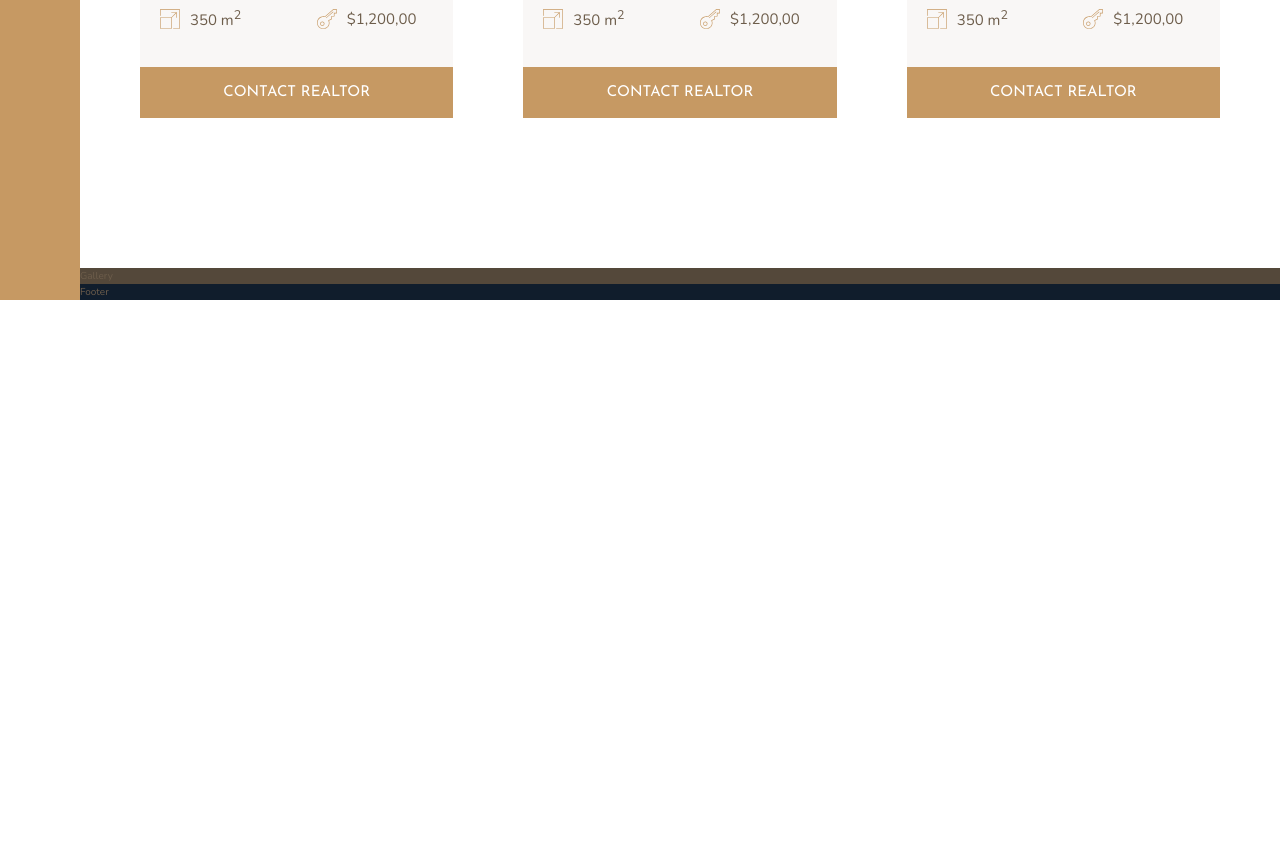
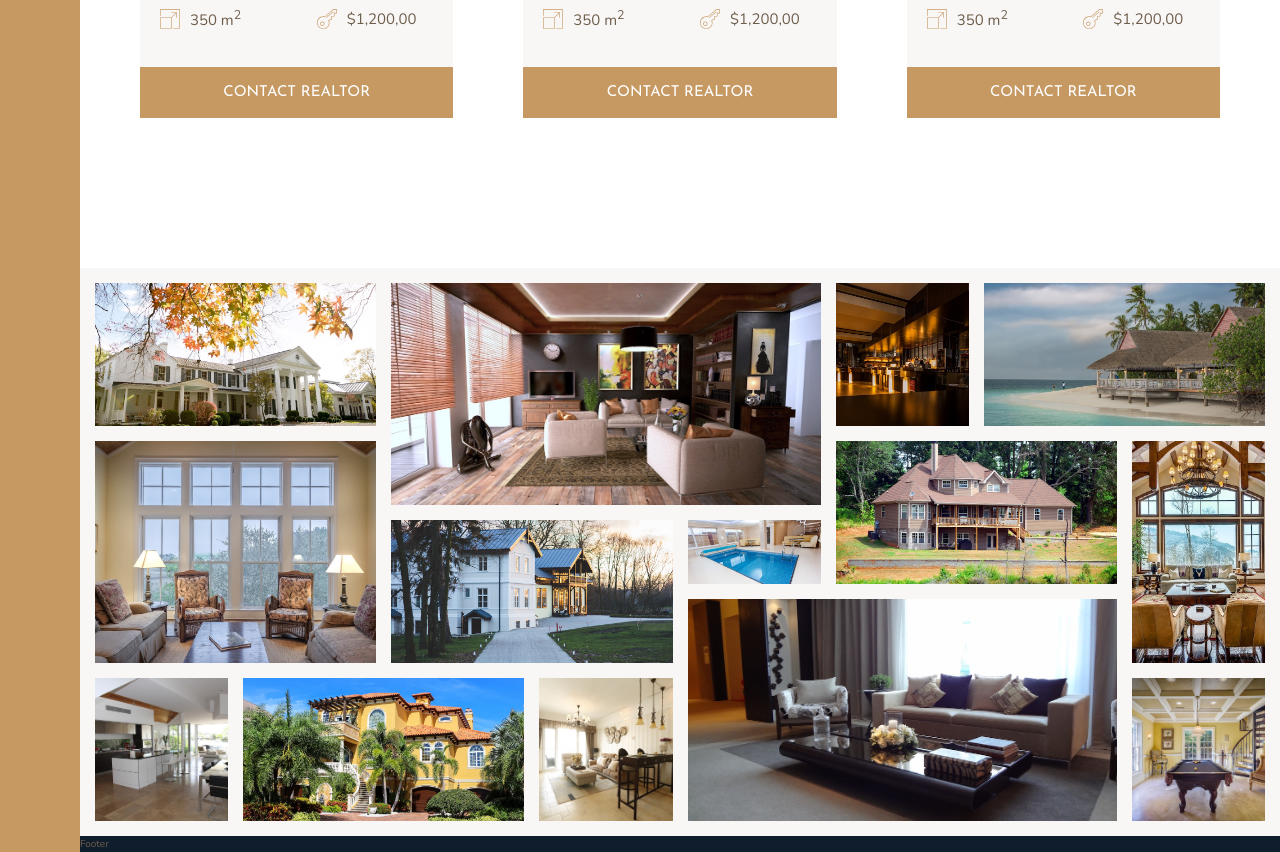
Before and after one commit to SinghVikram97/advanced-css-course-projects, a website: page Nexter/index.html in a window 1280 px wide. Shown: the part 2804-3656 px from the top of the page. Before the commit the page ends 3104 px from the top, so only its background shows below. Drawn offline with nearby package versions, Linux system fonts and the light colour scheme.

Commit message:
✅ Done image gallery

```diff
--- a/Nexter/index.html
+++ b/Nexter/index.html
@@ -290,8 +290,24 @@
         </section>
 
         <section class="gallery">
-            Gallery
+
+            <div class="figure gallery__item gallery__item--1"><img src="img/gal-1.jpeg" alt="Gallery image 1" class="gallery__img"></div>
+            <div class="figure gallery__item gallery__item--2"><img src="img/gal-2.jpeg" alt="Gallery image 2" class="gallery__img"></div>
+            <div class="figure gallery__item gallery__item--3"><img src="img/gal-3.jpeg" alt="Gallery image 3" class="gallery__img"></div>
+            <div class="figure gallery__item gallery__item--4"><img src="img/gal-4.jpeg" alt="Gallery image 4" class="gallery__img"></div>
+            <div class="figure gallery__item gallery__item--5"><img src="img/gal-5.jpeg" alt="Gallery image 5" class="gallery__img"></div>
+            <div class="figure gallery__item gallery__item--6"><img src="img/gal-6.jpeg" alt="Gallery image 6" class="gallery__img"></div>
+            <div class="figure gallery__item gallery__item--7"><img src="img/gal-7.jpeg" alt="Gallery image 7" class="gallery__img"></div>
+            <div class="figure gallery__item gallery__item--8"><img src="img/gal-8.jpeg" alt="Gallery image 8" class="gallery__img"></div>
+            <div class="figure gallery__item gallery__item--9"><img src="img/gal-9.jpeg" alt="Gallery image 9" class="gallery__img"></div>
+            <div class="figure gallery__item gallery__item--10"><img src="img/gal-10.jpeg" alt="Gallery image 10" class="gallery__img"></div>
+            <div class="figure gallery__item gallery__item--11"><img src="img/gal-11.jpeg" alt="Gallery image 11" class="gallery__img"></div>
+            <div class="figure gallery__item gallery__item--12"><img src="img/gal-12.jpeg" alt="Gallery image 12" class="gallery__img"></div>
+            <div class="figure gallery__item gallery__item--13"><img src="img/gal-13.jpeg" alt="Gallery image 13" class="gallery__img"></div>
+            <div class="figure gallery__item gallery__item--14"><img src="img/gal-14.jpeg" alt="Gallery image 14" class="gallery__img"></div>
+
         </section>
+
 
         <footer class="footer">
             Footer
--- a/Nexter/sass/_gallery.scss
+++ b/Nexter/sass/_gallery.scss
@@ -1,4 +1,91 @@
 .gallery {
-  background-color: $color-grey-dark-1;
+  background-color: $color-grey-light-1;
   grid-column: full-start / full-end;
+
+  display: grid;
+  grid-template-columns: repeat(8, 1fr);
+  grid-template-rows: repeat(7, 5vw);
+  grid-gap: 1.5rem;
+  padding: 1.5rem;
+
+ // Fitting the image as a container
+ &__item {
+  &--1 {
+    grid-column: 1 / span 2;
+    grid-row: 1 / span 2;
+  }
+
+  &--2 {
+    grid-column: 3 / span 3;
+    grid-row: 1 / span 3;
+  }
+
+  &--3 {
+    grid-column: 6 / span 1;
+    grid-row: 1 / span 2;
+  }
+
+  &--4 {
+    grid-column: 7 / span 2;
+    grid-row: 1 / span 2;
+  }
+
+  &--5 {
+    grid-column: 1 / span 2;
+    grid-row: 3 / span 3;
+  }
+
+  &--6 {
+    grid-column: 5 / span 1;
+    grid-row: 4 / span 1;
+  }
+
+  &--7 {
+    grid-column: 6 / span 2;
+    grid-row: 3 / span 2;
+  }
+
+  &--8 {
+    grid-column: 8 / span 1;
+    grid-row: 3 / span 3;
+  }
+
+  &--9 {
+    grid-column: 1 / span 1;
+    grid-row: 6 / span 2;
+  }
+
+  &--10 {
+    grid-column: 2 / span 2;
+    grid-row: 6 / span 2;
+  }
+
+  &--11 {
+    grid-column: 4 / span 1;
+    grid-row: 6 / span 2;
+  }
+
+  &--12 {
+    grid-column: 5 / span 3;
+    grid-row: 5 / span 3;
+  }
+
+  &--13 {
+    grid-column: 8 / span 1;
+    grid-row: 6 / span 2;
+  }
+
+  &--14 {
+    grid-column: 3 / span 2;
+    grid-row: 4 / span 2;
+  }
+
+ }
+
+ &__img {
+   width: 100%;
+   height: 100%;
+   object-fit: cover;
+   display: block;
+ }
 }
```
Also changed, not shown: Nexter/css/style.css.
